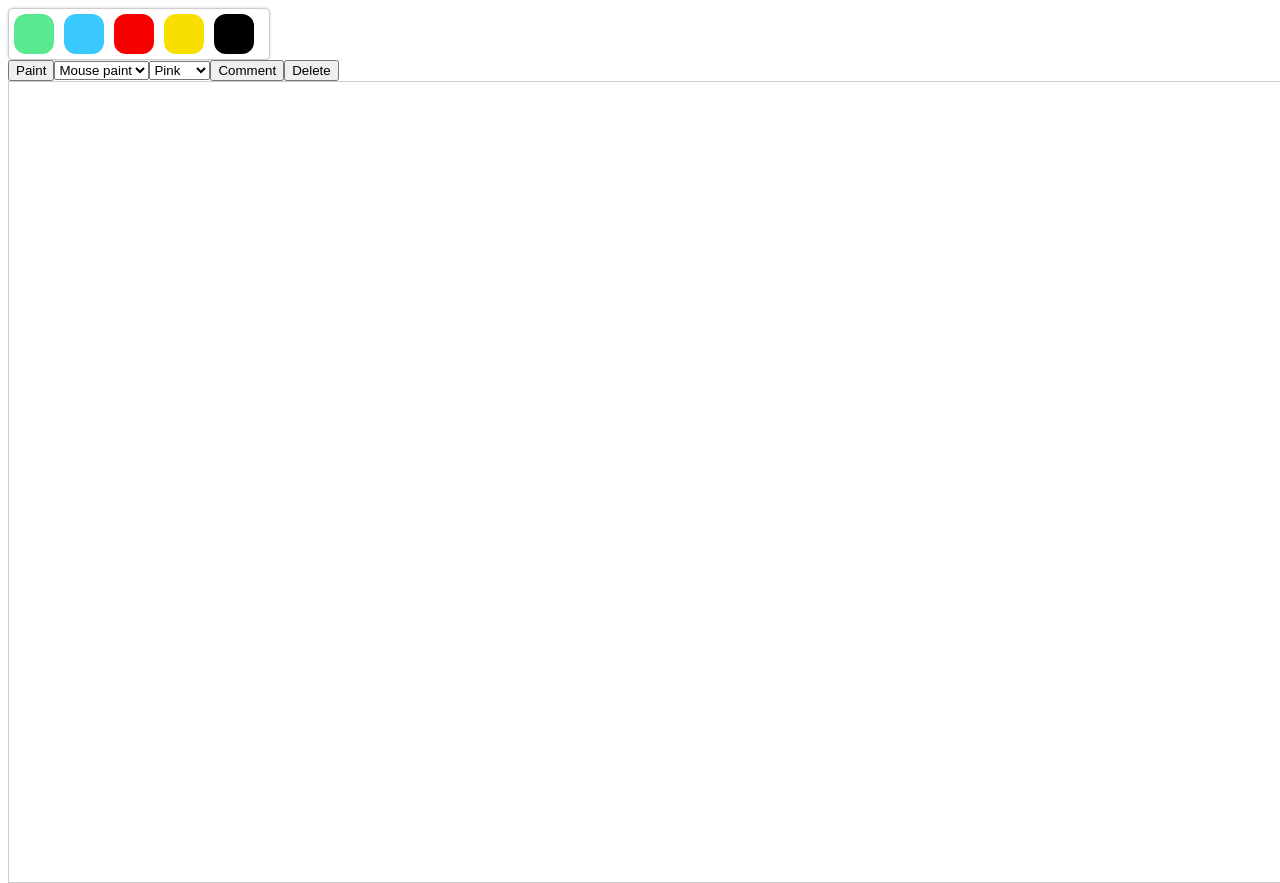
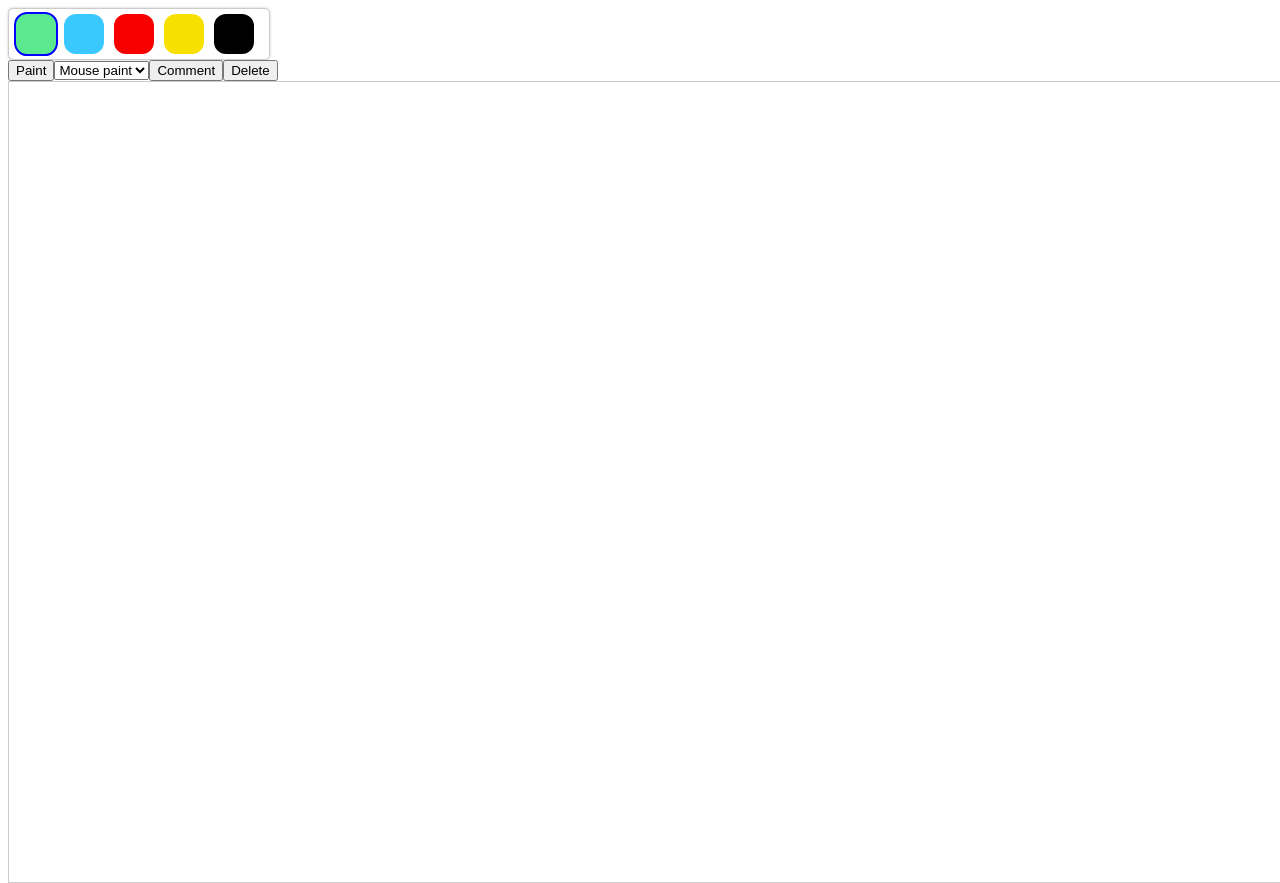
Before and after one commit to gonzalo10/drawing-dragging-svg, a plain HTML site: page index.html in a window 1280 px wide. Both pictures are taken after a click on the label 39 px from the left and 34 px from the top of the page. Drawn offline with nearby package versions, Linux system fonts and the light colour scheme.

Commit message:
feat: new color picker working

```diff
--- a/index.html
+++ b/index.html
@@ -1,8 +1,8 @@
 <!DOCTYPE html>
 <html>
 	<body></body>
+	<script src="https://cdnjs.cloudflare.com/ajax/libs/svg.js/2.6.3/svg.min.js"></script>
 	<script type="text/javascript" src="./init.js"></script>
-	<script src="https://cdnjs.cloudflare.com/ajax/libs/svg.js/2.6.3/svg.min.js"></script>
 	<script type="text/javascript" src="./draggable.js"></script>
 	<script type="text/javascript" src="./svg.draw.js"></script>
 	<script type="text/javascript" src="./main.js"></script>
--- a/init.js
+++ b/init.js
@@ -15,8 +15,9 @@ feedbackButtonStyles = {
 	display: 'none'
 };
 
+let selectedColor = 'rgb(90, 233, 142)';
+
 const applyStyles = (styles, element) => {
-	console.log(element);
 	Object.keys(styles).forEach(style => {
 		element.style[style] = styles[style];
 	});
@@ -79,16 +80,14 @@ function createPanel() {
 	const deleteButton = createButton('Delete', 'btn-delete');
 	const div = createDiv('drawing', drawingStyles);
 	const shape = createDropdown('shape', shapeOptions);
-	const color = createDropdown('color', colorOptions);
-	const colorPicker = createColorPicker('color', colorOptions);
+	// const color = createDropdown('color', colorOptions);
+	createColorPicker();
 	body.appendChild(button);
 	body.appendChild(div);
 	body.appendChild(shape);
-	body.appendChild(color);
+	// body.appendChild(color);
 	body.appendChild(comment);
 	body.appendChild(deleteButton);
-	body.appendChild(colorPicker);
-	createColorPicker();
 }
 
 function createColorPicker(id, options) {
@@ -154,40 +153,47 @@ const spanStyle = color => ({
 	borderRadius: '30%'
 });
 
-const inputStyle = {
-	position: 'absolute',
-	opacity: '0',
-	top: '0',
-	left: '0',
-	width: '0',
-	height: '0'
-};
-
 const createColorItem = color => {
 	var label = document.createElement('label');
 	applyStyles(lableStyle, label);
 	var span = document.createElement('span');
 	applyStyles(spanStyle(color), span);
+	label.appendChild(span);
+	label.id = color;
+	label.addEventListener('click', function(e) {
+		const pastColorSpan = document.getElementById(selectedColor).childNodes[0];
+		console.log(pastColorSpan);
+		pastColorSpan.style.border = '2px solid transparent';
+		selectedColor = e.currentTarget.id;
+		document.getElementById('colorPanelValue').value = selectedColor;
+		e.target.style.border = '2px solid blue';
+	});
+	return label;
+};
+const createColorInput = () => {
 	var input = document.createElement('input');
-	applyStyles(inputStyle, input);
-	span.appendChild(input);
-	label.appendChild(span);
-	return label;
+	input.id = 'colorPanelValue';
+	input.type = 'text';
+	input.value = selectedColor;
+	applyStyles({ display: 'none' }, input);
+	return input;
 };
 
 function createColorPicker() {
 	var body = document.getElementsByTagName('BODY')[0];
-	const div = createDiv('mainDiv', mainStyleDiv);
+	const div = createDiv('colorPickerPanel', mainStyleDiv);
 	const colorItemGreen = createColorItem('rgb(90, 233, 142)');
 	const colorItemYellow = createColorItem('rgb(247, 224, 0)');
 	const colorItemRed = createColorItem('rgb(247, 0, 0)');
 	const colorItemBlue = createColorItem('rgb(57, 201, 255)');
 	const colorItemBlack = createColorItem('rgb(0, 0, 0)');
+	const colorInput = createColorInput();
 	div.appendChild(colorItemGreen);
 	div.appendChild(colorItemBlue);
 	div.appendChild(colorItemRed);
 	div.appendChild(colorItemYellow);
 	div.appendChild(colorItemBlack);
+	div.appendChild(colorInput);
 	body.appendChild(div);
 }
 
--- a/main.js
+++ b/main.js
@@ -39,7 +39,7 @@ enablePaintingButton.onclick = () => {
 
 const getDrawObject = () => {
 	shape = document.getElementById('shape').value;
-	const color = document.getElementById('color').value;
+	const color = document.getElementById('colorPanelValue').value;
 	const option = {
 		stroke: color,
 		'stroke-width': 2,
--- a/svg.draw.js
+++ b/svg.draw.js
@@ -243,7 +243,6 @@
 // This is custom extension of line, polyline, polygon which doesn't draw the circle on the line.
 SVG.Element.prototype.draw.extend('line polyline polygon', {
 	init: function(e) {
-		console.log('init main');
 		this.set = new SVG.Set();
 
 		var p = this.startPoint,
```
